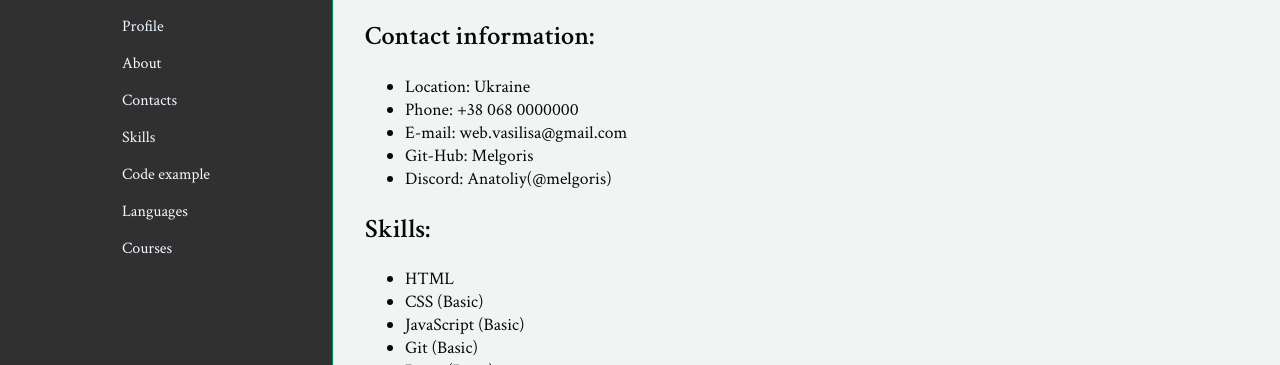
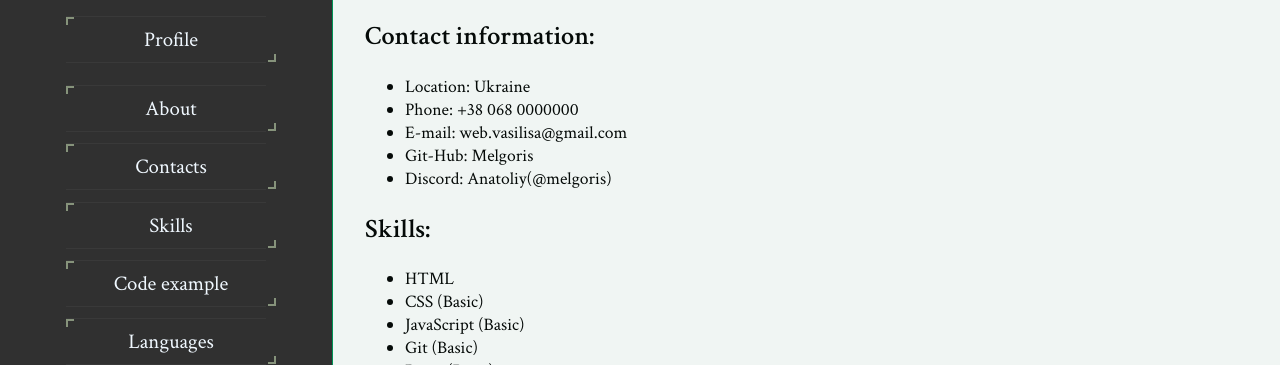
Before and after one commit to Melgoris/rsschool-cv, a plain HTML site: page index.html in a window 1280 px wide. Shown: the part 435-800 px from the top of the page. Drawn offline with Linux system fonts and the light colour scheme.

Commit message:
style: slightly modified the menu, added initial animations for links

```diff
--- a/css/style.css
+++ b/css/style.css
@@ -49,20 +49,90 @@ body::before {
   margin-bottom: 1rem;
 }
 
+.nav {
+  width: 200px;
+}
+
 .nav ul {
   list-style: none;
   padding: 0;
   margin-top: 2rem;
   display: flex;
   flex-direction: column;
-  gap: 1rem;
+  align-items: stretch;
+  gap: 0.7rem;
+  font-size: 1.4rem;
+
 }
 
+.nav li {
+  width: 100%;
+  line-height: 25px;
+  border-bottom: 1px solid rgba(96, 96, 96, 0.2);
+  border-top: 1px solid rgba(96, 96, 96, 0.2);
+  /* padding-bottom: 0.5rem;
+  margin-bottom: 0.5rem; */
+}
+
+.nav li:last-child {
+  border-bottom: none;
+}
+
+/*navigation tests*/
 .nav a {
+  position: relative;
+  display: inline-block;
   color: aliceblue;
   text-decoration: none;
+  transition: color 0.3s ease;
+  font-size: 1.3rem;
 }
 
+.nav a:active::after {
+  transform: scaleX(0.9);
+  opacity: 0.5;
+}
+
+.menu-link {
+  width: 100%;
+  text-align: center;
+  padding: 10px 5px;
+}
+
+.menu-link::before,
+.menu-link::after {
+  content: "";
+  position: absolute;
+  width: 6px;
+  height: 6px;
+  border-color: #86937b;
+  border-style: solid;
+  transition: all 0.5s ease;
+}
+
+.menu-link::before {
+  top: 0;
+  left: 0;
+  border-width: 2px 0 0 2px;
+}
+
+.menu-link::after {
+  bottom: 0;
+  right: 0;
+  border-width: 0 2px 2px 0;
+}
+
+.menu-link:hover::before {
+  width: 0;
+  height: 91%;
+}
+
+.menu-link:hover::after {
+  width: 99%;
+  height: 0%;
+}
+
+/*navigation test*/
 .content {
   margin-left: 333px;
   min-height: 100vh;
--- a/index.html
+++ b/index.html
@@ -11,7 +11,7 @@
     <link rel="stylesheet" href="/css/style.css" />
 
     <link rel="stylesheet" href="./css/prism.css">
-    <script src="./js/prism.js"></script>
+
 
     <title>rsschool-cv.html</title>
   </head>
@@ -20,19 +20,20 @@
 
     <aside class="sidebar">
       <div class="sidebar-header">
-        <img src="./assets/img/avatar.png" alt="avatar" class="profile-logo" />
+        <img class="profile-logo" src="./assets/img/avatar.png" alt="avatar">
         <h1>Anatoliy Kolobok</h1>
         <h3>Junior Front-End Developer</h3>
       </div>
       <nav class="nav">
         <ul>
-          <li><a href="#profile">Profile</a></li>
-          <li><a href="#about">About</a></li>
-          <li><a href="#contacts">Contacts</a></li>
-          <li><a href="#skills">Skills</a></li>
-          <li><a href="#code">Code example</a></li>
-          <li><a href="#languages">Languages</a></li>
-          <li><a href="#courses">Courses</a></li>
+          <li><a class="menu-link" href="#profile">Profile</a></li>
+          <span></span>
+          <li><a class="menu-link" href="#about">About</a></li>
+          <li><a class="menu-link" href="#contacts">Contacts</a></li>
+          <li><a class="menu-link" href="#skills">Skills</a></li>
+          <li><a class="menu-link" href="#code">Code example</a></li>
+          <li><a class="menu-link" href="#languages">Languages</a></li>
+          <li><a class="menu-link" href="#courses">Courses</a></li>
         </ul>
       </nav>
     </aside>
@@ -145,6 +146,7 @@ function alphabetPosition(text) {
       </footer>
 
     </div>
+    <script src="./js/prism.js"></script>
   </body>
 
 </html>
```
